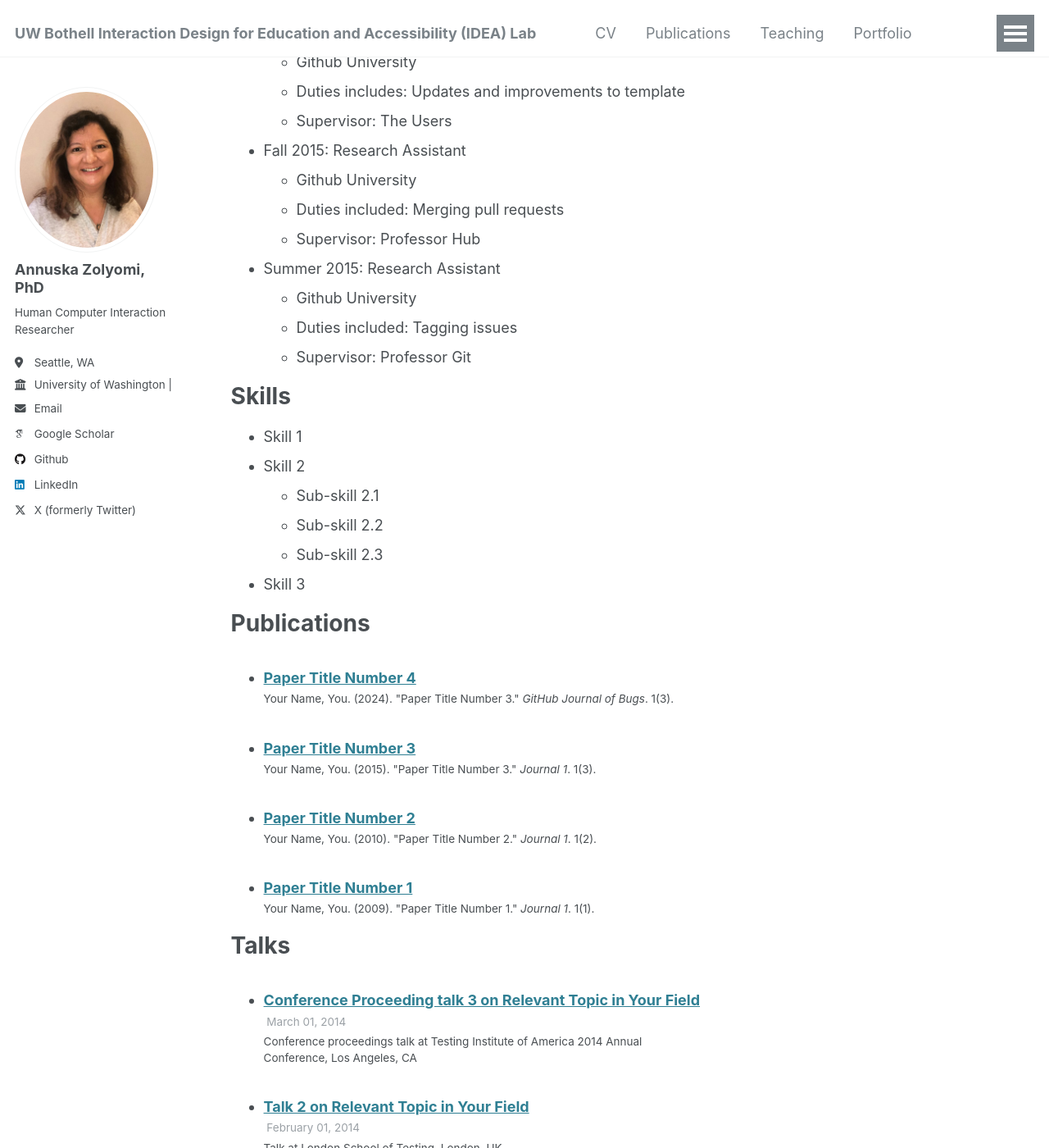
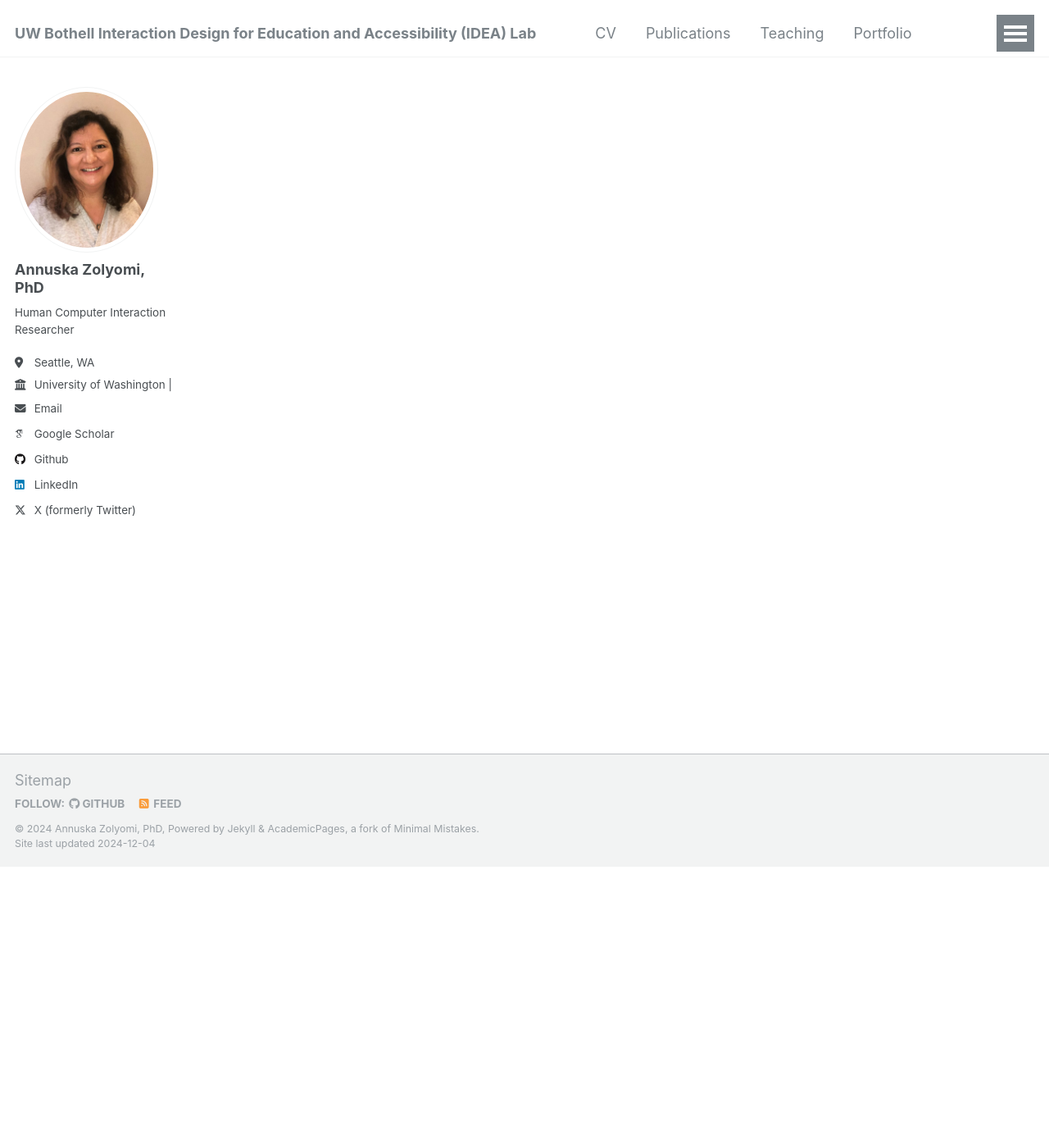
Before and after one commit to danper2024/APT, a Jekyll site: the page built from _pages/cv.md, in a window 1280 px wide and 1400 px high, scrolled down 343 px. Shown: the whole window at 82% size. Built offline with Jekyll 4.4.1, drawn with Linux system fonts in a browser that asks for light colours; some web fonts are replaced; some of the changed text lies outside the part shown.

Commit message:
Update cv.md
Signed-off-by: danper2024 <dan.perkins@outlook.com>

```diff
--- a/_pages/cv.md
+++ b/_pages/cv.md
@@ -3,62 +3,4 @@ layout: archive
 title: "CV"
 permalink: /cv/
 author_profile: true
-redirect_from:
-  - /resume
----
-
-{% include base_path %}
-
-Education
-======
-* Ph.D in Version Control Theory, GitHub University, 2018 (expected)
-* M.S. in Jekyll, GitHub University, 2014
-* B.S. in GitHub, GitHub University, 2012
-
-Work experience
-======
-* Spring 2024: Academic Pages Collaborator
-  * Github University
-  * Duties includes: Updates and improvements to template
-  * Supervisor: The Users
-
-* Fall 2015: Research Assistant
-  * Github University
-  * Duties included: Merging pull requests
-  * Supervisor: Professor Hub
-
-* Summer 2015: Research Assistant
-  * Github University
-  * Duties included: Tagging issues
-  * Supervisor: Professor Git
-
-Skills
-======
-* Skill 1
-* Skill 2
-  * Sub-skill 2.1
-  * Sub-skill 2.2
-  * Sub-skill 2.3
-* Skill 3
-
-Publications
-======
-  <ul>{% for post in site.publications reversed %}
-    {% include archive-single-cv.html %}
-  {% endfor %}</ul>
-
-Talks
-======
-  <ul>{% for post in site.talks reversed %}
-    {% include archive-single-talk-cv.html  %}
-  {% endfor %}</ul>
-
-Teaching
-======
-  <ul>{% for post in site.teaching reversed %}
-    {% include archive-single-cv.html %}
-  {% endfor %}</ul>
-
-Service and leadership
-======
-* Currently signed in to 43 different slack teams
+redirect_from: https://github.com/danper2024/APT/blob/master/assets/Zolyomi_cv_Jan%202022.pdf
```
